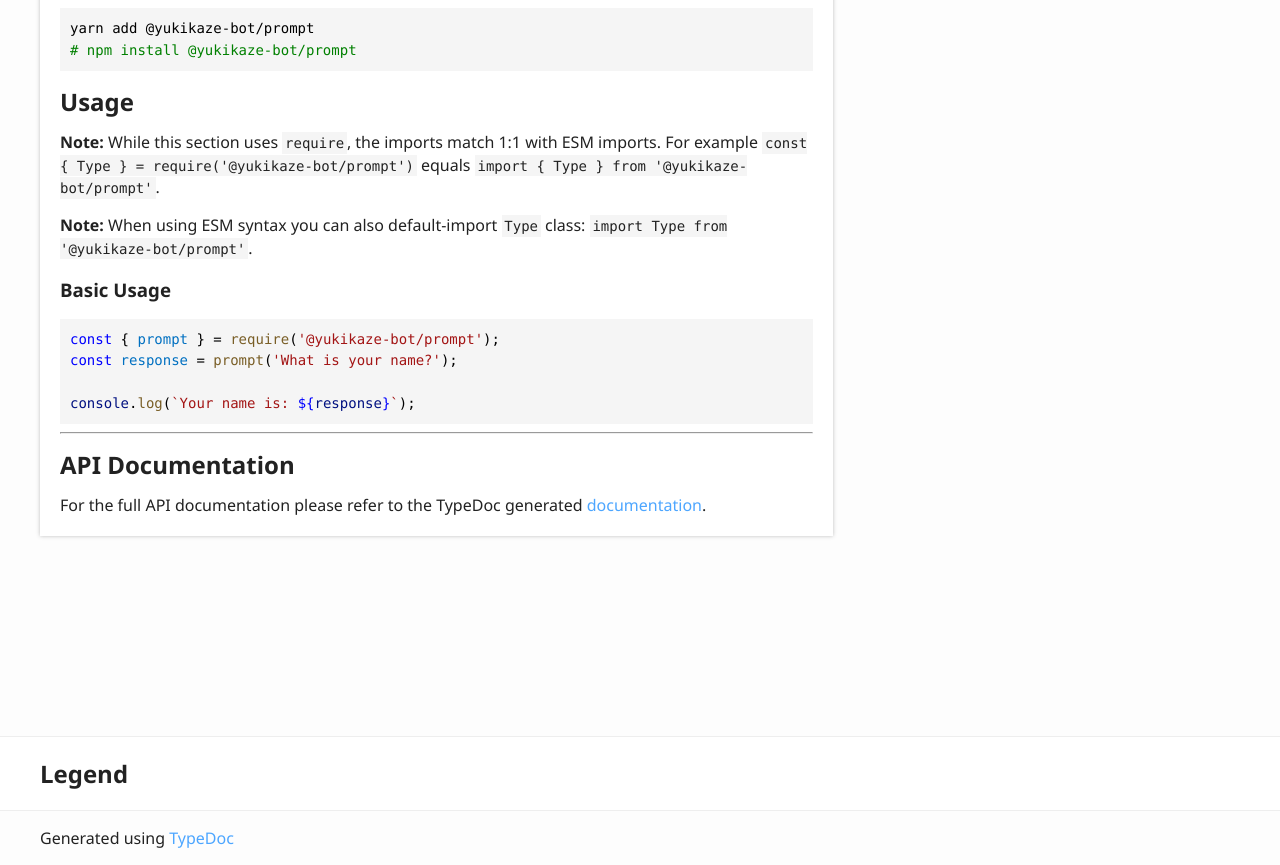
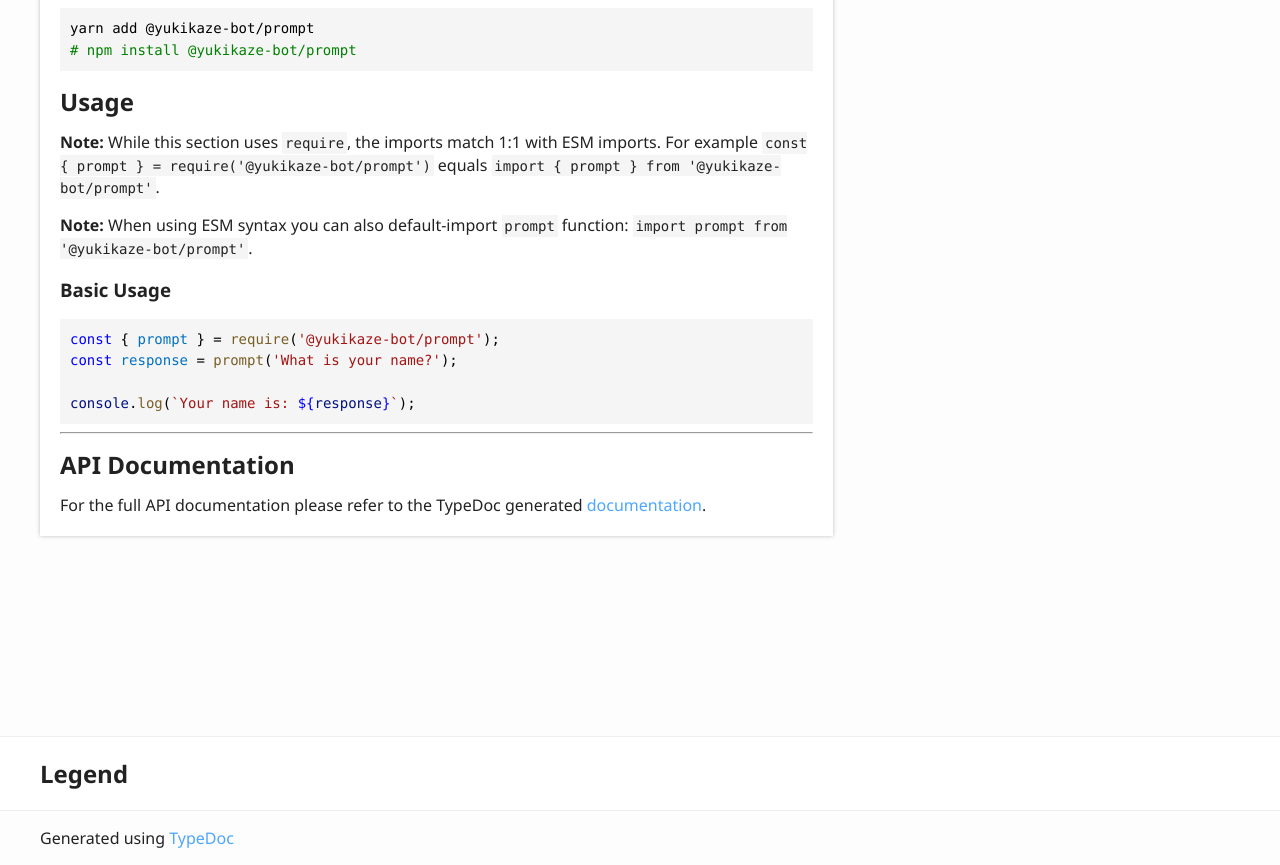
Before and after one commit to yukikaze-bot/prompt, a plain HTML site: page index.html in a window 1280 px wide. Shown: the part 1700-2565 px from the top of the page. Drawn offline with Linux system fonts and the light colour scheme.

Commit message:
deploy: 5d0204e95562c2b0091b5fe6f7bc94859a0b8968

```diff
--- a/index.html
+++ b/index.html
@@ -100,8 +100,8 @@
 				<a href="#usage" id="usage" style="color: inherit; text-decoration: none;">
 					<h2>Usage</h2>
 				</a>
-				<p><strong>Note:</strong> While this section uses <code>require</code>, the imports match 1:1 with ESM imports. For example <code>const { Type } = require(&#39;@yukikaze-bot/prompt&#39;)</code> equals <code>import { Type } from &#39;@yukikaze-bot/prompt&#39;</code>.</p>
-				<p><strong>Note:</strong> When using ESM syntax you can also default-import <code>Type</code> class: <code>import Type from &#39;@yukikaze-bot/prompt&#39;</code>.</p>
+				<p><strong>Note:</strong> While this section uses <code>require</code>, the imports match 1:1 with ESM imports. For example <code>const { prompt } = require(&#39;@yukikaze-bot/prompt&#39;)</code> equals <code>import { prompt } from &#39;@yukikaze-bot/prompt&#39;</code>.</p>
+				<p><strong>Note:</strong> When using ESM syntax you can also default-import <code>prompt</code> function: <code>import prompt from &#39;@yukikaze-bot/prompt&#39;</code>.</p>
 				<a href="#basic-usage" id="basic-usage" style="color: inherit; text-decoration: none;">
 					<h3>Basic Usage</h3>
 				</a>
```
Also changed, not shown: modules.html (+1 -1 lines).
